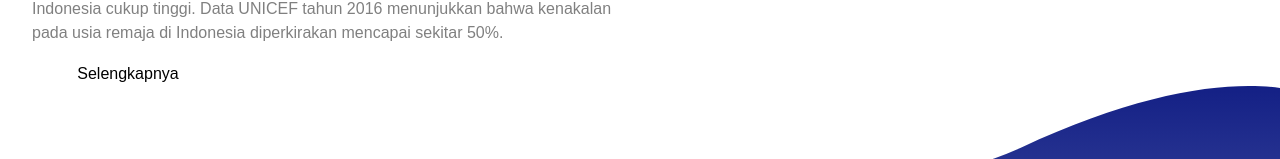
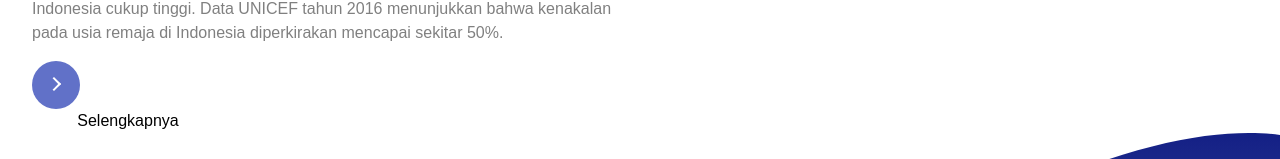
Before and after one commit to reynaldo0/Rebellum, a React (Vite) app in the folder frontend/: page / in a window 1280 px wide. Shown: the part 243-402 px from the top of the page. Built offline with nearby package versions, Linux system fonts and the light colour scheme; the HTML template or start-up script is replaced by a standard one.

Commit message:
upd : button style

```diff
--- a/frontend/src/index.css
+++ b/frontend/src/index.css
@@ -17,3 +17,43 @@ body {
 .active {
     @apply relative font-medium text-primary-100;
 }
+
+button.learn-more .circle {
+    @apply bg-primary-200;
+    transition: all 0.45s cubic-bezier(0.65, 0, 0.076, 1);
+    position: relative;
+    display: block;
+    margin: 0;
+    width: 3rem;
+    height: 3rem;
+    border-radius: 1.625rem;
+}
+
+button.learn-more .circle .icon {
+    transition: all 0.45s cubic-bezier(0.65, 0, 0.076, 1);
+    position: absolute;
+    top: 0;
+    bottom: 0;
+    margin: auto;
+    background: #fff;
+}
+
+button.learn-more .circle .icon.arrow {
+    transition: all 0.45s cubic-bezier(0.65, 0, 0.076, 1);
+    left: 0.625rem;
+    width: 1.125rem;
+    height: 0.125rem;
+    background: none;
+}
+
+button.learn-more .circle .icon.arrow::before {
+    position: absolute;
+    content: "";
+    top: -0.29rem;
+    right: 0.0625rem;
+    width: 0.625rem;
+    height: 0.625rem;
+    border-top: 0.125rem solid #fff;
+    border-right: 0.125rem solid #fff;
+    transform: rotate(45deg);
+}
```
